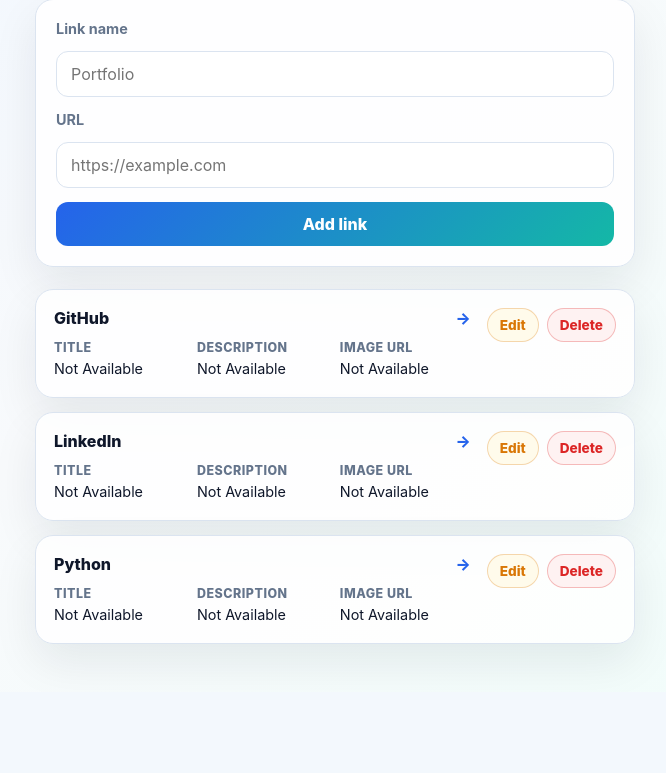
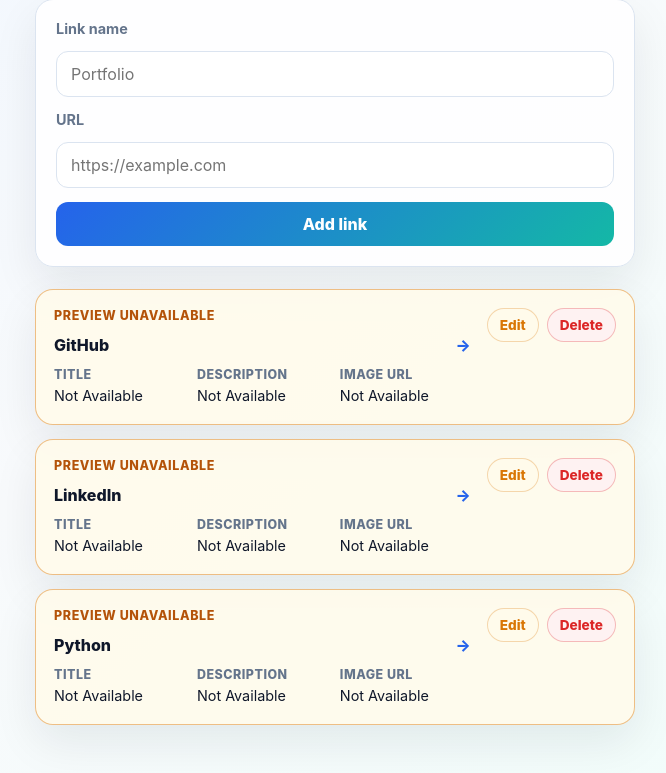
Before and after one commit to aracelylj11/my-link-bio, a Flask app: page / in a window 1280 px wide. Shown: the part 207-980 px from the top of the page, without its empty margins (305-971 px from the left). Before the commit the page ends 865 px from the top, so only its background shows below. Run offline with Flask 3, Linux system fonts and the light colour scheme.

Commit message:
Warn when link previews are unavailable

```diff
--- a/app.py
+++ b/app.py
@@ -1,11 +1,12 @@
 import logging
 
-from flask import Flask, redirect, render_template, request, url_for
+from flask import Flask, flash, redirect, render_template, request, url_for
 
 logging.basicConfig(level=logging.INFO)
 logger = logging.getLogger(__name__)
 
 app = Flask(__name__)
+app.config["SECRET_KEY"] = "development-secret-key"
 
 NOT_AVAILABLE = "Not Available"
 CONTACT_EMAIL = "hello@example.com"
@@ -14,6 +15,11 @@
 def create_link(link_name, link_url):
     metadata = fetch_open_graph_metadata(link_url)
     return {"name": link_name, "url": link_url, **metadata}
+
+
+def metadata_is_unavailable(link):
+    metadata_fields = ("title", "description", "image_url")
+    return all(link[field] == NOT_AVAILABLE for field in metadata_fields)
 
 
 def fetch_open_graph_metadata(link_url):
@@ -88,9 +94,12 @@
 
     if link_name and link_url:
         new_link = create_link(link_name, link_url)
-        metadata_fields = ("title", "description", "image_url")
-        if all(new_link[field] == NOT_AVAILABLE for field in metadata_fields):
+        if metadata_is_unavailable(new_link):
             logger.warning("Metadata could not be retrieved for %s", link_url)
+            flash(
+                "We saved your link but could not retrieve a preview ofr that URL.",
+                "warning",
+            )
 
         links.append(new_link)
         logger.info("Added new link: %s (%s)", link_name, link_url)
--- a/static/style.css
+++ b/static/style.css
@@ -80,6 +80,20 @@
   gap: 14px;
   margin-bottom: 22px;
   padding: 20px;
+}
+
+.flash-messages {
+  margin-bottom: 22px;
+}
+
+.flash-message {
+  margin: 0;
+  border: 1px solid rgba(217, 119, 6, 0.35);
+  border-radius: 12px;
+  padding: 12px 14px;
+  color: #92400e;
+  font-weight: 700;
+  background: #fffbeb;
 }
 
 .contact-card {
@@ -169,10 +183,28 @@
   transform: translateY(-2px);
 }
 
+.link-card--missing-preview {
+  border-color: rgba(217, 119, 6, 0.45);
+  background: rgba(255, 251, 235, 0.9);
+}
+
+.link-card--missing-preview:hover {
+  border-color: var(--warning);
+}
+
 .link-card-content {
   display: grid;
   gap: 12px;
   min-width: 0;
+}
+
+.preview-status {
+  margin: 0;
+  color: var(--warning-dark);
+  font-size: 0.78rem;
+  font-weight: 800;
+  text-transform: uppercase;
+  letter-spacing: 0.05em;
 }
 
 .rich-card {
--- a/templates/index.html
+++ b/templates/index.html
@@ -18,6 +18,16 @@
         <p>A simple collection of favorite places around the web.</p>
       </section>
 
+      {% with messages = get_flashed_messages(with_categories=true) %}
+        {% if messages %}
+          <section class="flash-messages" aria-label="Notifications">
+            {% for category, message in messages %}
+              <p class="flash-message flash-message--{{ category }}" role="alert">{{ message }}</p>
+            {% endfor %}
+          </section>
+        {% endif %}
+      {% endwith %}
+
       <form class="link-form" action="{{ url_for('add_link') }}" method="post" aria-label="Add a link">
         <label class="form-label" for="link-name">Link name</label>
         <input class="form-input" id="link-name" name="name" type="text" placeholder="Portfolio" required>
@@ -34,8 +44,14 @@
         {% set has_description = link.description and link.description != "Not Available" %}
         {% set has_image = link.image_url and link.image_url != "Not Available" %}
         {% set has_rich_content = has_title or has_description or has_image %}
-        <li class="link-card">
+        {% set has_full_preview = has_title and has_description and has_image %}
+        <li class="link-card{% if not has_full_preview %} link-card--missing-preview{% endif %}">
           <div class="link-card-content">
+            {% if not has_full_preview %}
+            <p class="preview-status">
+              {% if has_rich_content %}Partial preview{% else %}Preview unavailable{% endif %}
+            </p>
+            {% endif %}
             {% if has_rich_content %}
             <article class="rich-card" aria-label="{{ link.name }} details">
               {% if has_image %}
```
Also changed, not shown: README.md.
